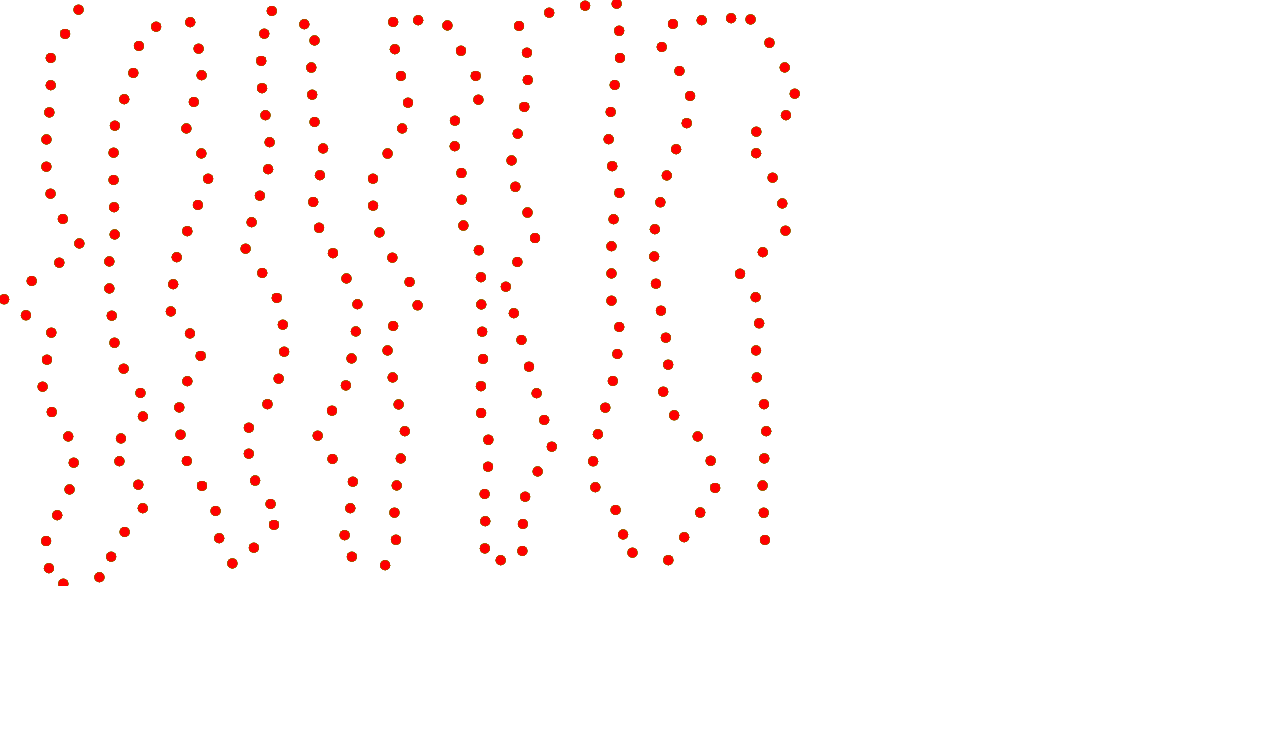
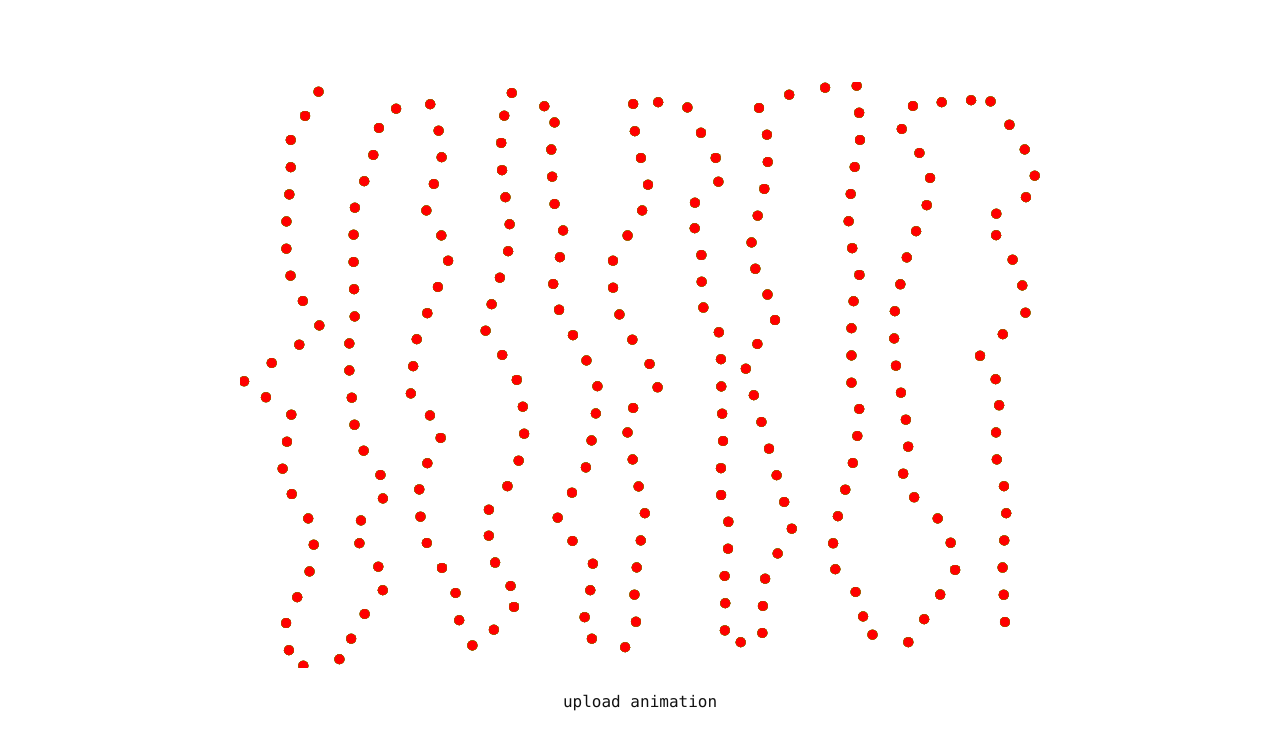
Before and after one commit to RosyGraph/chrimbus, a website built with Vite: page web/index.html in a window 1280 px wide. Built offline with nearby package versions, Linux system fonts and the light colour scheme.

Commit message:
feat: basic styling and empty upload button

```diff
--- a/web/index.html
+++ b/web/index.html
@@ -1,4 +1,11 @@
 <body>
   <canvas id="display" width="800" height="586"></canvas>
+  <input
+    id="animation-upload"
+    type="file"
+    accept=".json,application/json"
+    hidden
+  />
+  <label for="animation-upload" class="upload-button"> upload animation </label>
   <script type="module" src="/src/main.ts"></script>
 </body>
--- a/web/src/style.css
+++ b/web/src/style.css
@@ -26,10 +26,27 @@
 
 body {
   margin: 0;
-  background: var(--bg);
-  color: var(--fg);
+  min-height: 100vh;
+  display: grid;
+  place-content: center;
+  justify-items: center;
+  gap: 1rem;
 }
 
 canvas {
   display: block;
 }
+.upload-button {
+  display: inline-block;
+  padding: 0.5rem 1rem;
+  cursor: pointer;
+  font: inherit;
+  transition:
+    background 100ms ease,
+    color 100ms ease;
+}
+
+.upload-button:hover {
+  background: var(--fg);
+  color: var(--bg);
+}
```
